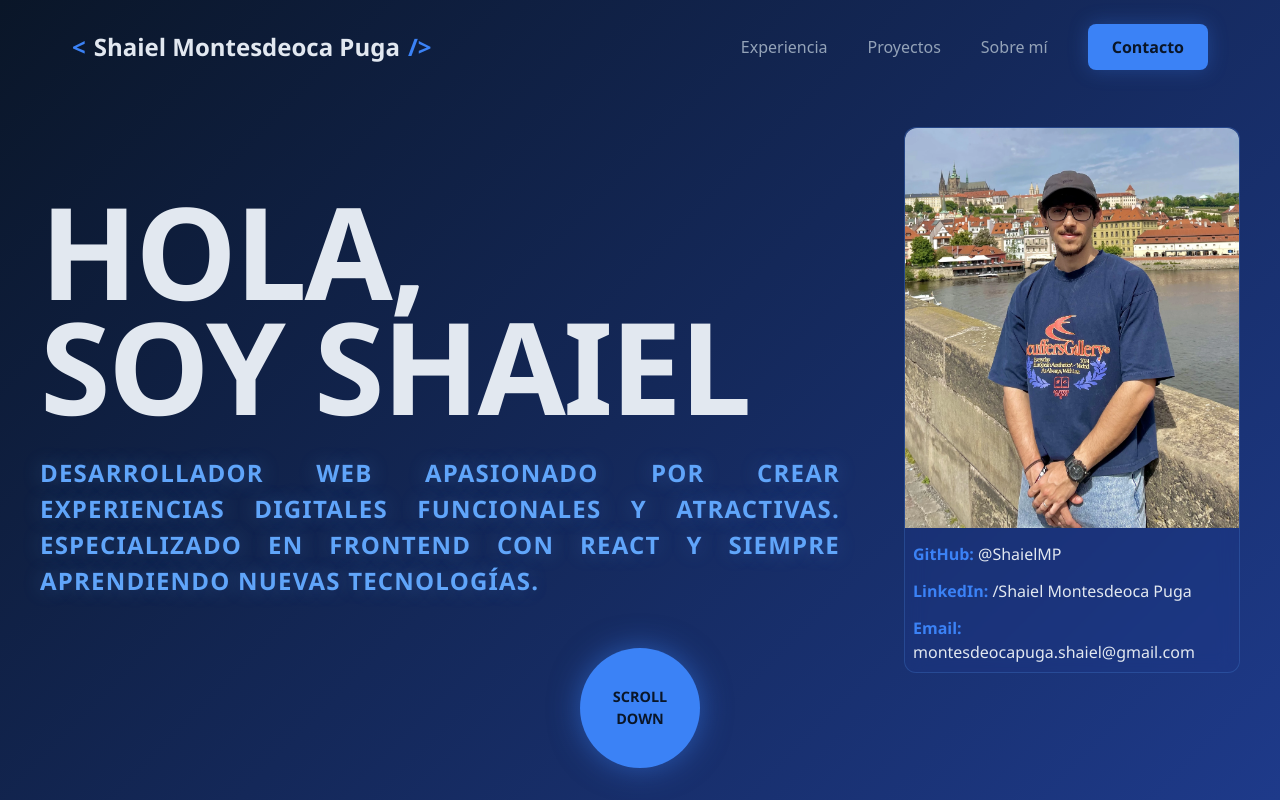
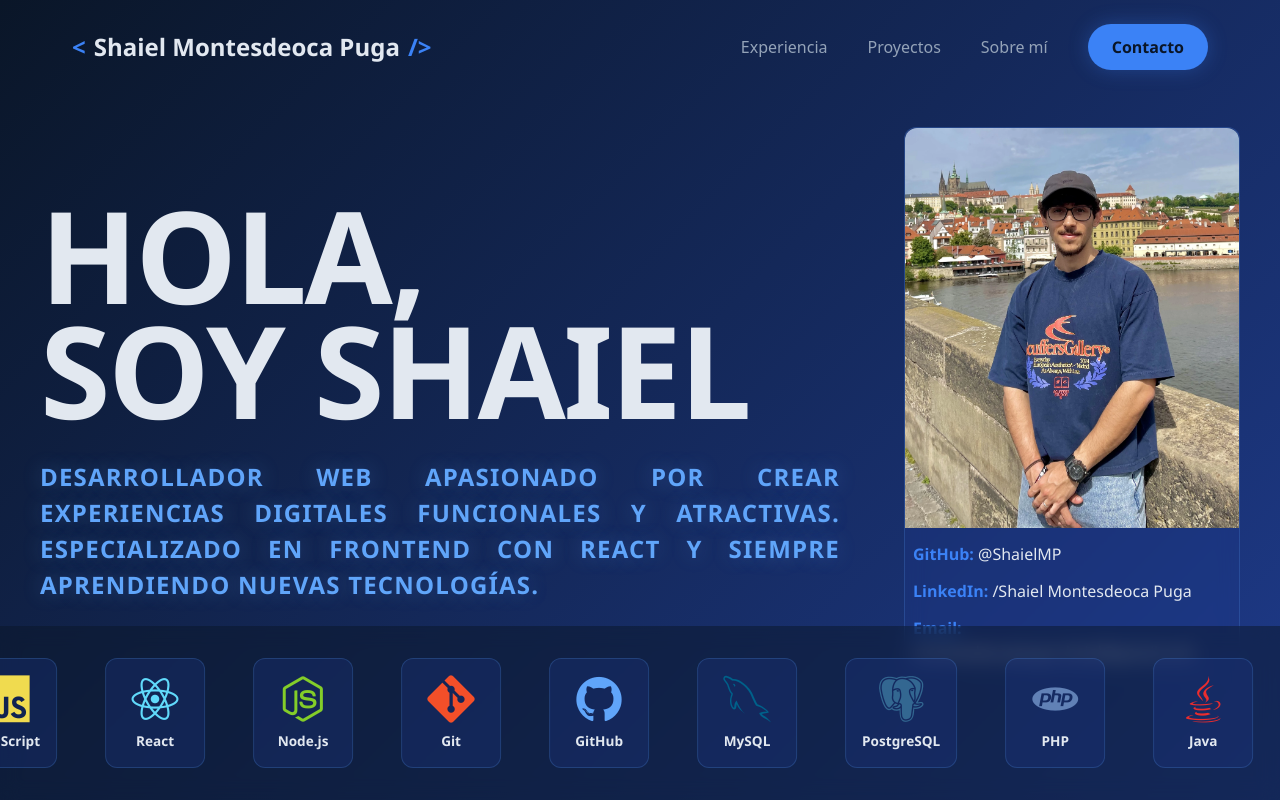
Before and after one commit to ShaielMP/Porfolio, a React (Vite) app in the folder porfolio_MontesdeocaPuga_Shaiel/: page / in a window 1280 px wide. Shown: the top 800 px of the page. Built offline with nearby package versions, Linux system fonts and the light colour scheme.

Commit message:
added logo-carousel and fixed timeline-dot position

```diff
--- a/porfolio_MontesdeocaPuga_Shaiel/index.html
+++ b/porfolio_MontesdeocaPuga_Shaiel/index.html
@@ -5,7 +5,7 @@
   <meta name="description"
     content="Contrata a Shaiel para crear tu aplicación web o móvil. Desarrollador Web, especializado en crear aplicaciones únicas.">
   <meta name="viewport" content="width=device-width">
-  <link rel="icon" type="image/svg+xml" href="/favicon.svg">
+  <link rel="stylesheet" href="https://cdn.jsdelivr.net/gh/devicons/devicon@latest/devicon.min.css">
   <meta name="generator" content="React v18.2.0">
   <title>Porfolio de Shaiel - Desarrollador y Programador Web Junior</title>
 </head>
--- a/porfolio_MontesdeocaPuga_Shaiel/src/App.jsx
+++ b/porfolio_MontesdeocaPuga_Shaiel/src/App.jsx
@@ -21,14 +21,13 @@ function App() {
                 funcionales y atractivas. Especializado en frontend con React y
                 siempre aprendiendo nuevas tecnologías.
               </span>
-              <span className="subtitle-line"></span>
             </div>
           </div>
 
           <div className="hero-info">
             <div className="hero-profile-pic">
               <img
-                src="/public/images/shaiel.webp"
+                src="/images/shaiel.webp"
                 alt="Shaiel Montesdeoca Puga profile picture"
               />
             </div>
@@ -47,10 +46,97 @@ function App() {
           </div>
         </div>
 
-        <div className="scroll-indicator">
-          <div className="scroll-circle">
-            <span>Scroll</span>
-            <span>down</span>
+        <div className="tech-carousel">
+          <div className="carousel-track">
+            <div className="tech-item">
+              <i className="devicon-html5-plain colored"></i>
+              <span>HTML5</span>
+            </div>
+            <div className="tech-item">
+              <i className="devicon-css3-plain colored"></i>
+              <span>CSS3</span>
+            </div>
+            <div className="tech-item">
+              <i className="devicon-javascript-plain colored"></i>
+              <span>JavaScript</span>
+            </div>
+            <div className="tech-item">
+              <i className="devicon-react-original colored"></i>
+              <span>React</span>
+            </div>
+            <div className="tech-item">
+              <i className="devicon-nodejs-plain colored"></i>
+              <span>Node.js</span>
+            </div>
+            <div className="tech-item">
+              <i className="devicon-git-plain colored"></i>
+              <span>Git</span>
+            </div>
+            <div className="tech-item">
+              <i className="devicon-github-original"></i>
+              <span>GitHub</span>
+            </div>
+            <div className="tech-item">
+              <i className="devicon-mysql-plain colored"></i>
+              <span>MySQL</span>
+            </div>
+            <div className="tech-item">
+              <i className="devicon-postgresql-plain colored"></i>
+              <span>PostgreSQL</span>
+            </div>
+            <div className="tech-item">
+              <i className="devicon-php-plain colored"></i>
+              <span>PHP</span>
+            </div>
+            <div className="tech-item">
+              <i className="devicon-java-plain colored"></i>
+              <span>Java</span>
+            </div>
+
+            <div className="tech-item">
+              <i className="devicon-html5-plain colored"></i>
+              <span>HTML5</span>
+            </div>
+            <div className="tech-item">
+              <i className="devicon-css3-plain colored"></i>
+              <span>CSS3</span>
+            </div>
+            <div className="tech-item">
+              <i className="devicon-javascript-plain colored"></i>
+              <span>JavaScript</span>
+            </div>
+            <div className="tech-item">
+              <i className="devicon-react-original colored"></i>
+              <span>React</span>
+            </div>
+            <div className="tech-item">
+              <i className="devicon-nodejs-plain colored"></i>
+              <span>Node.js</span>
+            </div>
+            <div className="tech-item">
+              <i className="devicon-git-plain colored"></i>
+              <span>Git</span>
+            </div>
+            <div className="tech-item">
+              <i className="devicon-github-original"></i>
+              <span>GitHub</span>
+            </div>
+            <div className="tech-item">
+              <i className="devicon-mysql-plain colored"></i>
+              <span>MySQL</span>
+            </div>
+            <div className="tech-item">
+              <i className="devicon-postgresql-plain colored"></i>
+              <span>PostgreSQL</span>
+            </div>
+            <div className="tech-item">
+              <i className="devicon-php-plain colored"></i>
+              <span>PHP</span>
+            </div>
+            <div className="tech-item">
+              <i className="devicon-java-plain colored"></i>
+              <span>Java</span>
+            </div>
           </div>
         </div>
       </section>
--- a/porfolio_MontesdeocaPuga_Shaiel/src/styles/App.css
+++ b/porfolio_MontesdeocaPuga_Shaiel/src/styles/App.css
@@ -16,19 +16,19 @@ body {
   min-height: 100vh;
 }
 
-/* HERO SECTION */
 .hero {
   min-height: 100vh;
   display: flex;
   flex-direction: column;
   justify-content: center;
   align-items: center;
-  padding: 2rem;
+  padding: 2rem 2rem 0 2rem;
   position: relative;
   background: linear-gradient(135deg, #0a1628 0%, #1e3a8a 100%);
 }
 
 .hero-content {
+  margin: 4rem 0 6rem 0;
   max-width: 1200px;
   width: 100%;
   display: grid;
@@ -110,37 +110,114 @@ body {
   color: #3b82f6;
 }
 
-/* SCROLL INDICATOR */
-.scroll-indicator {
+.tech-carousel {
+  margin-top: 2rem;
   position: absolute;
-  bottom: 2rem;
-  left: 50%;
-  transform: translateX(-50%);
+  bottom: 0;
+  left: 0;
+  width: 100%;
+  overflow: hidden;
+  padding: 2rem 0;
+  background: rgba(10, 22, 40, 0.5);
+  backdrop-filter: blur(10px);
 }
 
-.scroll-circle {
-  width: 120px;
-  height: 120px;
-  border-radius: 50%;
-  background: #3b82f6;
+.carousel-track {
+  display: flex;
+  gap: 3rem;
+  animation: scroll 30s linear infinite;
+  width: fit-content;
+}
+
+@keyframes scroll {
+  0% {
+    transform: translateX(0);
+  }
+  100% {
+    transform: translateX(-50%);
+  }
+}
+
+.tech-item {
   display: flex;
   flex-direction: column;
-  justify-content: center;
   align-items: center;
-  cursor: pointer;
-  transition: transform 0.3s ease;
-  box-shadow: 0 0 30px rgba(59, 130, 246, 0.5);
+  gap: 0.5rem;
+  min-width: 100px;
+  padding: 1rem;
+  background: rgba(30, 58, 138, 0.3);
+  border-radius: 12px;
+  border: 1px solid rgba(96, 165, 250, 0.2);
+  transition: all 0.3s ease;
 }
 
-.scroll-circle:hover {
-  transform: translateY(5px);
+.tech-item:hover {
+  background: rgba(30, 58, 138, 0.5);
+  border-color: rgba(96, 165, 250, 0.4);
+  transform: translateY(-5px);
 }
 
-.scroll-circle span {
-  font-size: 0.9rem;
+.tech-item i {
+  font-size: 3rem;
+  color: #60a5fa;
+}
+
+.tech-item span {
+  font-size: 0.85rem;
   font-weight: 600;
-  color: #0a1628;
-  text-transform: uppercase;
+  color: #e2e8f0;
+  text-align: center;
+}
+
+/* Pausar animación al hover */
+.tech-carousel:hover .carousel-track {
+  animation-play-state: paused;
+}
+
+/* RESPONSIVE */
+@media (max-width: 968px) {
+  .tech-carousel {
+    bottom: 2rem;
+  }
+
+  .carousel-track {
+    gap: 2rem;
+    animation-duration: 25s;
+  }
+
+  .tech-item {
+    min-width: 80px;
+    padding: 0.8rem;
+  }
+
+  .tech-item i {
+    font-size: 2.5rem;
+  }
+}
+
+@media (max-width: 640px) {
+  .tech-carousel {
+    bottom: 1rem;
+    padding: 1.5rem 0;
+  }
+
+  .carousel-track {
+    gap: 1.5rem;
+    animation-duration: 20s;
+  }
+
+  .tech-item {
+    min-width: 70px;
+    padding: 0.6rem;
+  }
+
+  .tech-item i {
+    font-size: 2rem;
+  }
+
+  .tech-item span {
+    font-size: 0.75rem;
+  }
 }
 
 /* PLACEHOLDER */
--- a/porfolio_MontesdeocaPuga_Shaiel/src/styles/experience.css
+++ b/porfolio_MontesdeocaPuga_Shaiel/src/styles/experience.css
@@ -102,8 +102,8 @@
 
 .timeline-dot {
   position: absolute;
-  left: -2rem;
-  top: 0;
+  left: -2.5rem;
+  top: 1rem;
   width: 20px;
   height: 20px;
   background: #3b82f6;
--- a/porfolio_MontesdeocaPuga_Shaiel/src/styles/navbar.css
+++ b/porfolio_MontesdeocaPuga_Shaiel/src/styles/navbar.css
@@ -85,7 +85,7 @@
   color: #0a1628;
   border: none;
   padding: 0.75rem 1.5rem;
-  border-radius: 8px;
+  border-radius: 50px;
   font-weight: 600;
   cursor: pointer;
   transition: all 0.3s ease;
```
